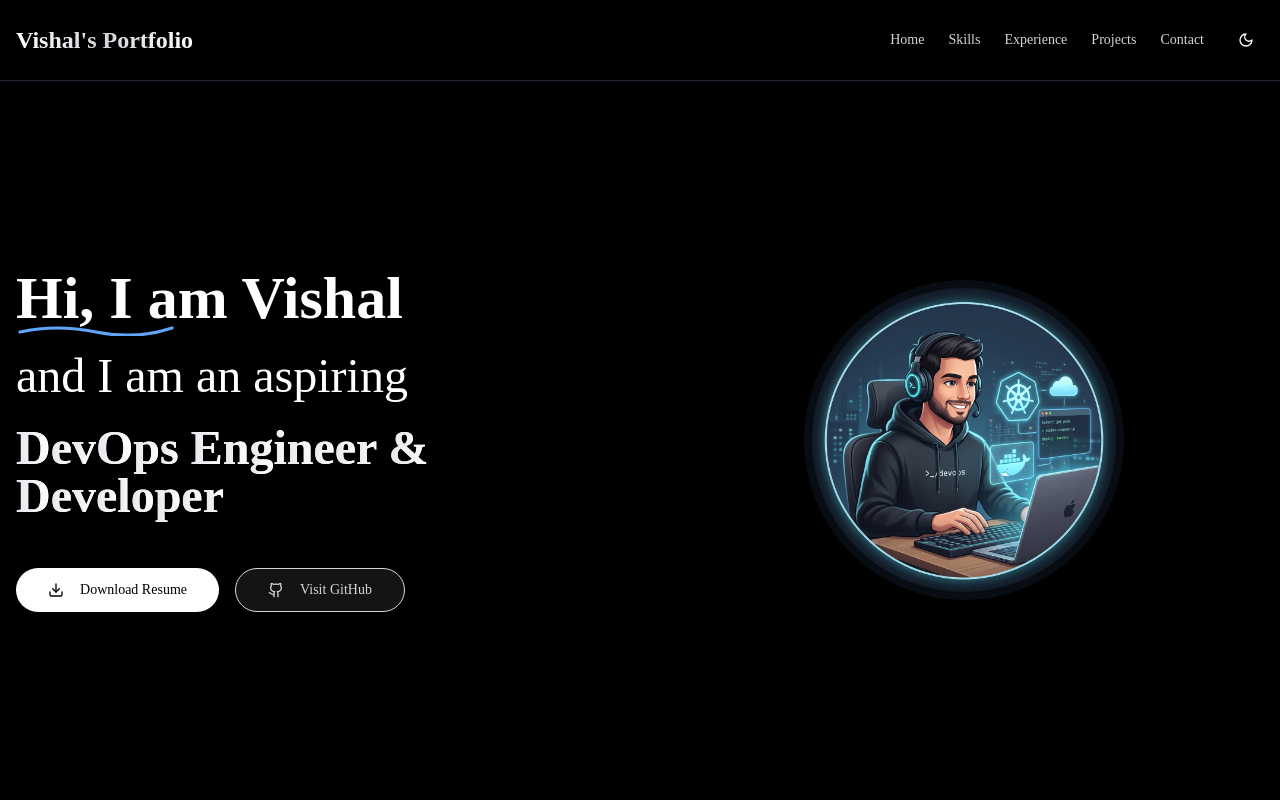
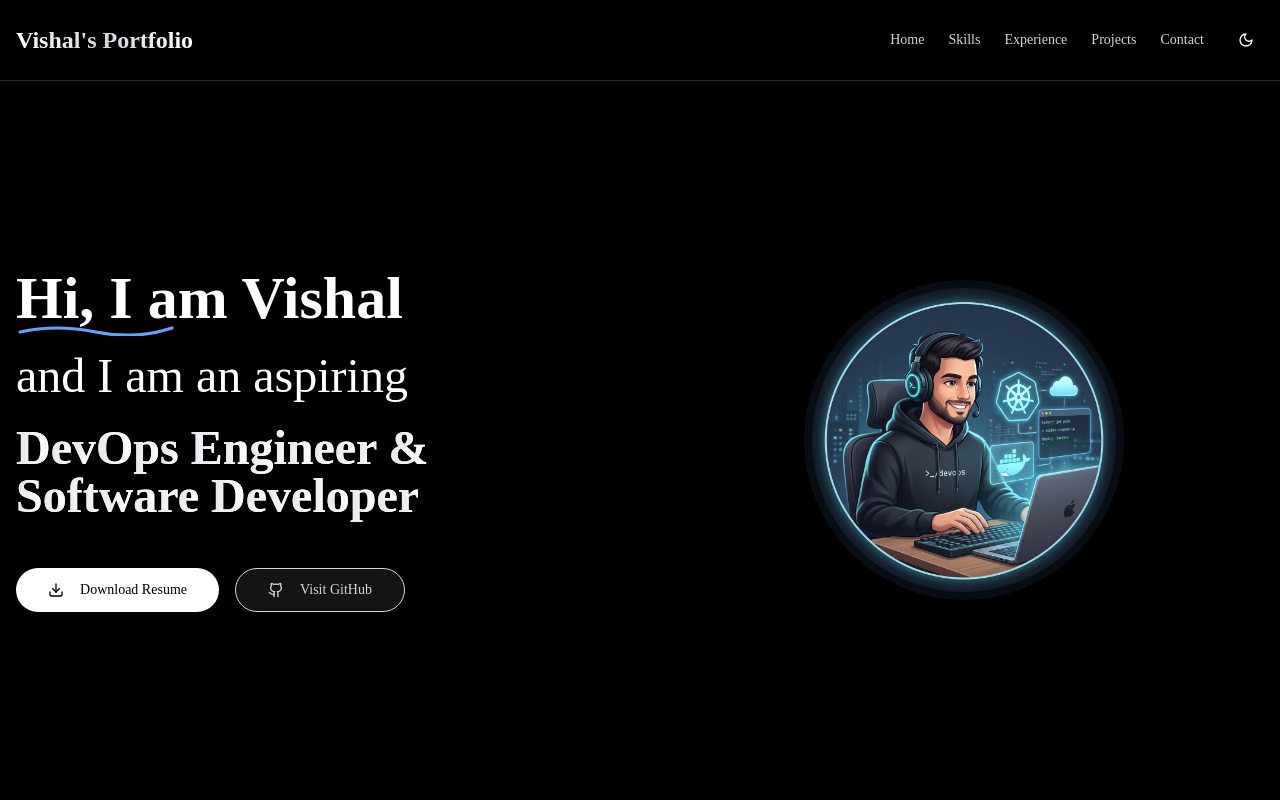
Before and after one commit to vishalmore90/Portfolio, a React (Vite) app: page / in a window 1280 px wide. Shown: the top 800 px of the page. Built offline with nearby package versions, Linux system fonts and the light colour scheme; a web font is replaced by a local one.

Commit message:
Update title to DevOps Engineer & Software Developer

```diff
--- a/src/components/Hero.jsx
+++ b/src/components/Hero.jsx
@@ -67,7 +67,7 @@ export default function Hero() {
               className="text-3xl md:text-5xl font-bold relative bg-gradient-to-r from-gray-700 to-gray-900 dark:from-gray-200 dark:to-white bg-clip-text text-transparent"
             >
               <EncryptedText
-                text="DevOps Engineer &  Developer"
+                text="DevOps Engineer & Software Developer"
                 revealDelayMs={140}
                 encryptedClassName="text-gray-500 dark:text-gray-500"
                 revealedClassName="bg-gradient-to-r from-gray-700 to-gray-900 dark:from-gray-200 dark:to-white bg-clip-text text-transparent"
```
